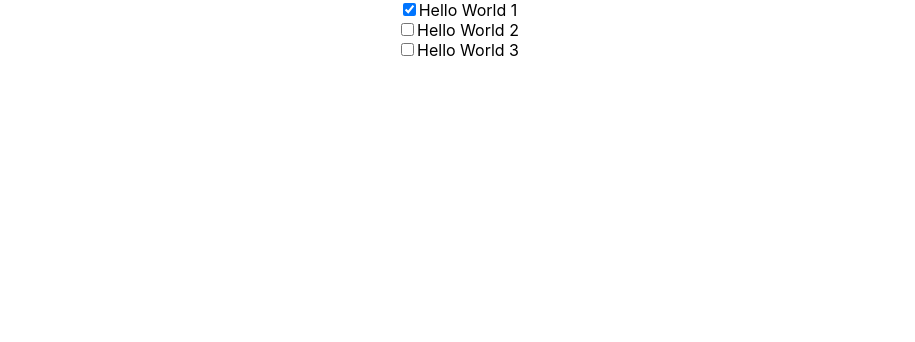
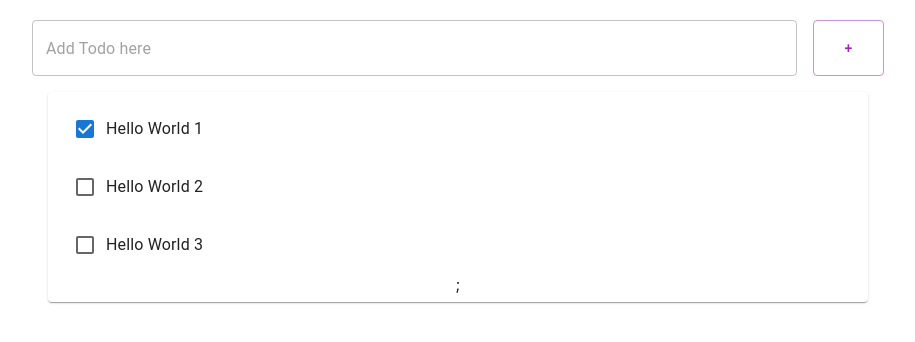
Before and after one commit to hwangsungmin-00/web_react_todo, a React (Create React App) app: page / in a window 1280 px wide. Shown: the top 342 px of the page, without its empty margins (182-1097 px from the left). Built offline with nearby package versions, Linux system fonts and the light colour scheme.

Commit message:
Material-ui사용, AddTodo 핸들러이용

```diff
--- a/package.json
+++ b/package.json
@@ -12,7 +12,7 @@
     "web-vitals": "^2.1.4"
   },
   "scripts": {
-    "start": "react-scripts start",
+    "start": "react-scripts --openssl-legacy-provider start",
     "build": "react-scripts build",
     "test": "react-scripts test",
     "eject": "react-scripts eject"
--- /dev/null
+++ b/src/AddTodo.js
@@ -0,0 +1,28 @@
+import React, {useState} from "react";
+import {Button, Grid, TextField} from "@mui/material";
+
+const AddTodo = (props) => {
+    const [item, setItem] = useState({title: ""});
+
+
+    const onInputChange = (e) => {
+        setItem({title: e.target.value}); // item 상태 변수 값이 바뀌고 자동으로 리렌더링이 일어남
+        console.log(item);
+    }
+
+    return(
+        <Grid container style={{marginTop:20}}>
+            <Grid xs={11} md={11} item style={{paddingRight:16}}>
+                <TextField placeholder="Add Todo here" fullWidth
+                onChange={onInputChange} value={item.title} />
+            </Grid>
+            <Grid xs={1} md={1} item>
+                <Button fullWidth style={{height:'100%'}} color="secondary" variant="outlined">
+                    +
+                </Button>
+            </Grid>
+        </Grid>
+    )
+}
+
+export default AddTodo;
--- a/src/App.js
+++ b/src/App.js
@@ -1,6 +1,8 @@
 import './App.css';
 import Todo from './Todo';
 import React, {useState} from 'react';
+import { Container, List, Paper } from "@mui/material";
+import AddTodo from './AddTodo';
 
 function App() {
 
@@ -20,9 +22,25 @@
     done: false
   }]);
 
+  const addItem = (item) => {
+    item.id = "ID-" + items.length;
+    item.done = false;
+    setItems([...items, item]); // items 배열에 item 원소 추가
+    console.log("items: ", items);
+  }
+
   //JSX 결과를 변수에 저장
-  let todoItems =items.length > 0 && items.map((item) => <Todo item={item} key={item.id}/>);
+  //let todoItems =items.length > 0 && items.map((item) => <Todo item={item} key={item.id}/>);
 
+  // JSX 결과를 변수에 저장
+  let todoItems =
+    items.length > 0 && (
+      <Paper style={{margin: 16}}>
+        <List>
+          {items.map((item)=> <Todo item={item} key={item.id} />)};
+        </List>
+      </Paper>
+    )
   //변수를 반환
   return (
     //<div className="App">
@@ -31,10 +49,10 @@
     //  <Todo item="운동하기"/>
     //</div>
     <div className="App">
-      {/*
-      <Todo item={items[0]}/>
-  <Todo item={items[1]}/>*/}
-  {todoItems}
+      <Container maxWidth="md">
+        <AddTodo/>
+        {todoItems}
+      </Container>
     </div>
   );
 }
--- a/src/Todo.js
+++ b/src/Todo.js
@@ -1,4 +1,5 @@
 import React, { useState } from 'react';
+import { ListItem, ListItemText, InputBase, Checkbox } from "@mui/material";
 
 const Todo = (props) =>{
     // let item = props.item;
@@ -9,17 +10,33 @@
     //                <input type="checkbox" id="todo0" name="todo0" value="todo0"></input>
     //                <label for="todo0">{item.id}{item.title}</label>
     //            </div>;
-    return (
-        <div className='Todo'>
-            <input
-            type="checkbox"
-            id={item.id}
-            name={item.id}
-            checked={item.done}
-            />
-            <label id={item.id}>{item.title}</label>
-        </div>
-    );
+    //return (
+    //    <div className='Todo'>
+    //        <input
+    //        type="checkbox"
+    //        id={item.id}
+    //        name={item.id}
+    //        checked={item.done}
+    //        />
+    //        <label id={item.id}>{item.title}</label>
+    //    </div>
+    //);
+    return(
+        <ListItem>
+            <Checkbox checked={item.done} />
+            <ListItemText>
+                <InputBase
+                    inputProps={{"aria-label": "naked"}}
+                    type="text"
+                    id={item.id}
+                    name={item.id}
+                    value={item.title}
+                    multiline={true}
+                    fullWidth={true}
+                />
+            </ListItemText>
+        </ListItem>
+    )
 };
 
 export default Todo;
```
